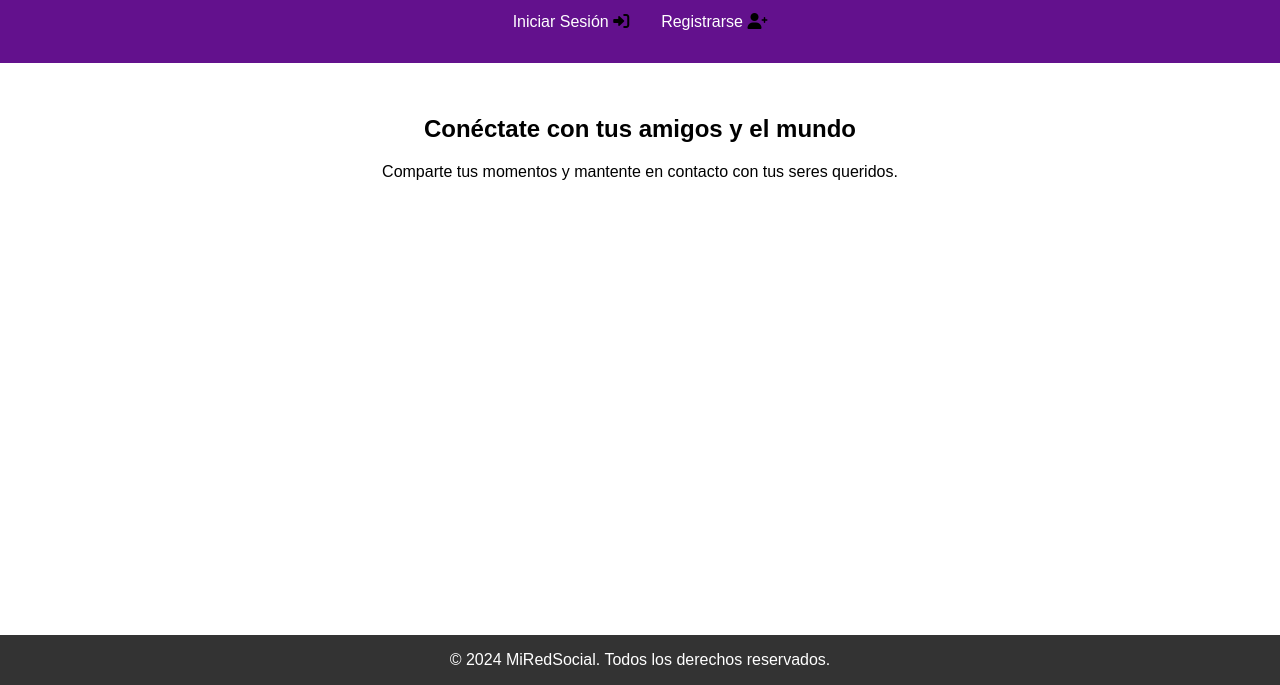
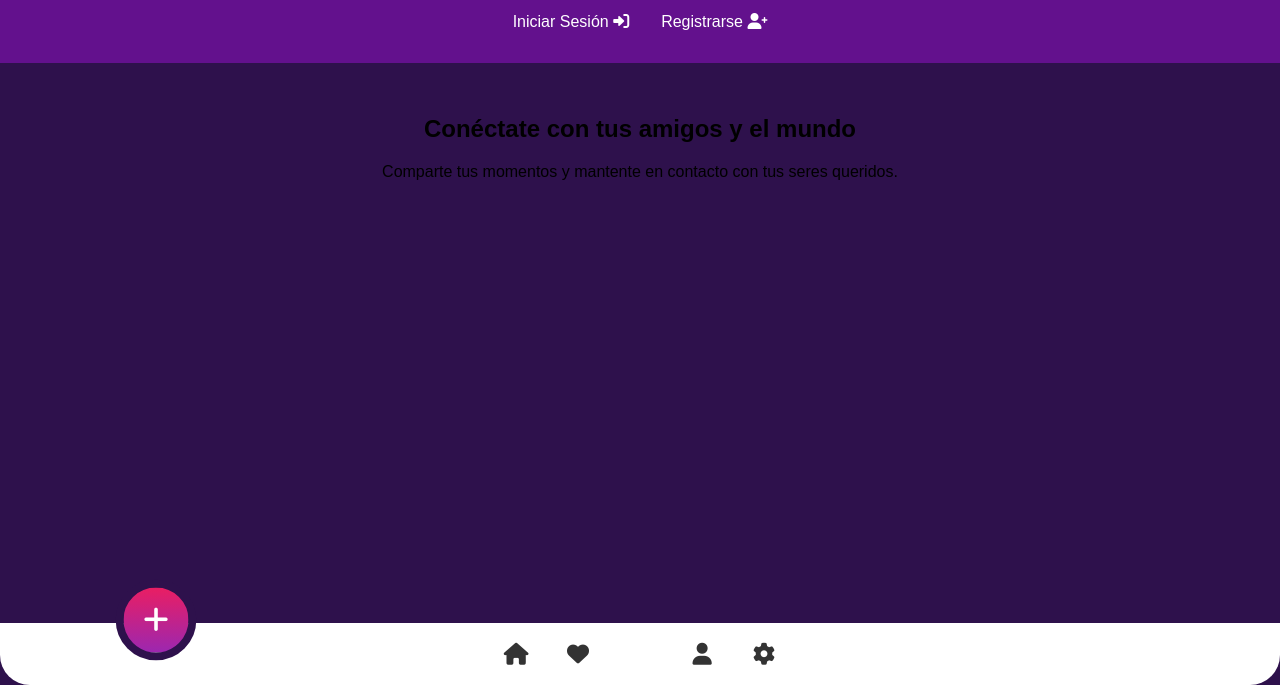
Before and after one commit to Santiuy9/ProyectoUTN, a plain HTML site: page index.html in a window 1280 px wide. Shown: the part 115-800 px from the top of the page. Drawn offline with Linux system fonts and the light colour scheme.

Commit message:
Version 0.3 (NavBar)

```diff
--- a/css/style.css
+++ b/css/style.css
@@ -1,7 +1,5 @@
 body {
-    background: url(/img/40857865-fondo-abstracto-tecnología-vector.png);
-    background-repeat: no-repeat;
-    background-size: cover;
+    background: #2e114c;
     font-family: Arial, sans-serif;
     margin: 0;
     padding: 0;
@@ -10,9 +8,7 @@ body {
     min-height: 100vh;
 }
 
-i {
-    color: black;
-}
+
 
 header {
     background-color: #63118d;
@@ -75,12 +71,79 @@ main {
     margin-bottom: 1rem;
 }
 
-footer {
+/* footer {
     background-color: #333;
     color: white;
     text-align: center;
-
     position: relative;
     bottom: 0;
     width: 100%;
+    height: 80px;
+} */
+
+.navbar {
+    background: #fff;
+    border-bottom-left-radius: 30px;
+    border-bottom-right-radius: 30px;
 }
+
+.navbar ul {
+    list-style: none;
+    width: 100%;
+    height: 100%;
+    display: flex;
+    position: relative;
+}
+
+.navbar ul li {
+    width: 30px;
+    height: 30px;
+    color: #333;
+    font-size: 22px;
+    display: inline-flex;
+    align-items: center;
+    justify-content: space-around;
+    cursor: pointer;
+
+}
+
+#circle {
+    position: absolute;
+    width: 50px;
+    height: 50px;
+    background: linear-gradient(#e91e63, #9c27b0);
+    border-radius: 50%;
+    top: -50px;
+    left: 125px;
+    border: 6px solid #2e114c;
+    transform: scale(1.3);
+    display: flex;
+    align-items: center;
+    justify-content: center;
+    color: #fff;
+    transition: left 0.8s;
+}
+
+#circle .fa-plus {
+    font-size: 22px;
+}
+
+.navbar ul li[value="2"] {
+    opacity: 0;
+    font-size: 26px;
+}
+
+#circle i {
+    animation: 0.5s moveup linear forwards;
+}
+
+@keyframes moveup {
+    0% {
+        opacity: 0;
+        transform: translateY(20px);
+    }
+    100% {
+        opacity: 1;
+        transform: translateY(0px);
+    }
+}
--- a/index.html
+++ b/index.html
@@ -27,8 +27,34 @@
             <p>Comparte tus momentos y mantente en contacto con tus seres queridos.</p>
         </section>
     </main>
-    <footer>
-        <p>&copy; 2024 MiRedSocial. Todos los derechos reservados.</p>
-    </footer>
+
+    <div class="navbar">
+        <ul>
+            <li value="0"><i class="fa-solid fa-house"></i></li>
+            <li value="1"><i class="fa-solid fa-heart"></i></li>
+            <li value="2"><i class="fa-solid fa-plus"></i></li>
+            <li value="3"><i class="fa-solid fa-user"></i></li>
+            <li value="4"><i class="fa-solid fa-gear"></i></li>
+            <div id="circle"><i class="fa-solid fa-plus"></i></div>
+        </ul>
+    </div>
+
+    <script>
+        let links = document.getElementsByTagName("li");
+        let circle = document.getElementById("circle");
+
+        for(link of links) {
+            link.onclick = function() {
+
+                for(link of links) {
+                    link.style.opacity = "1"
+                }
+
+                circle.style.left = (62 * this.value) + "px"
+                circle.innerHTML = this.innerHTML;
+                this.style.opacity = "0"
+            }
+        }
+    </script>
 </body>
-</html>
+</html
```
